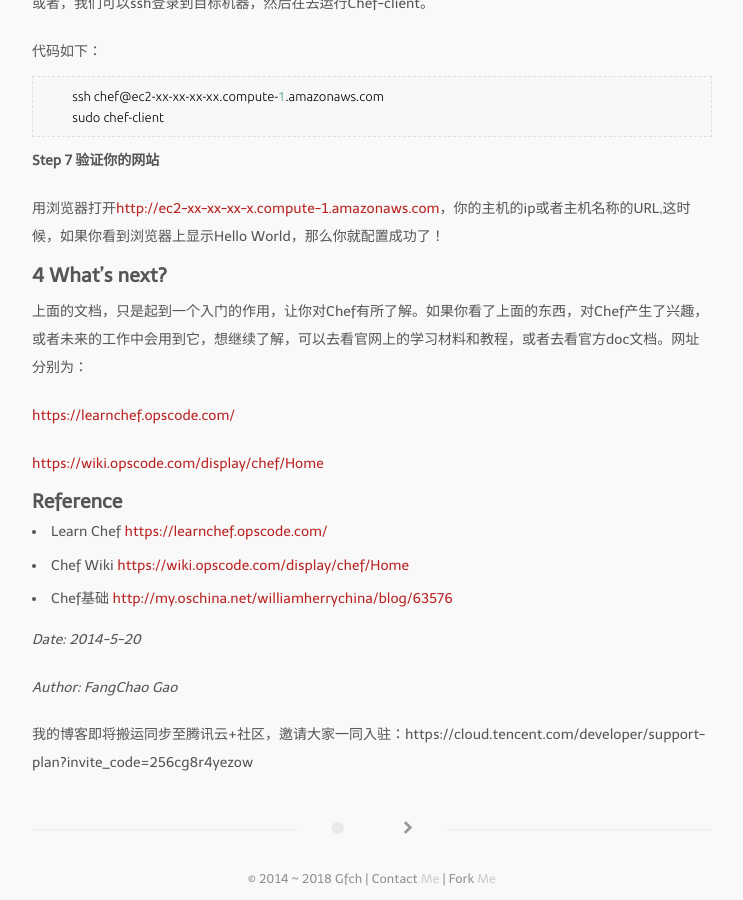
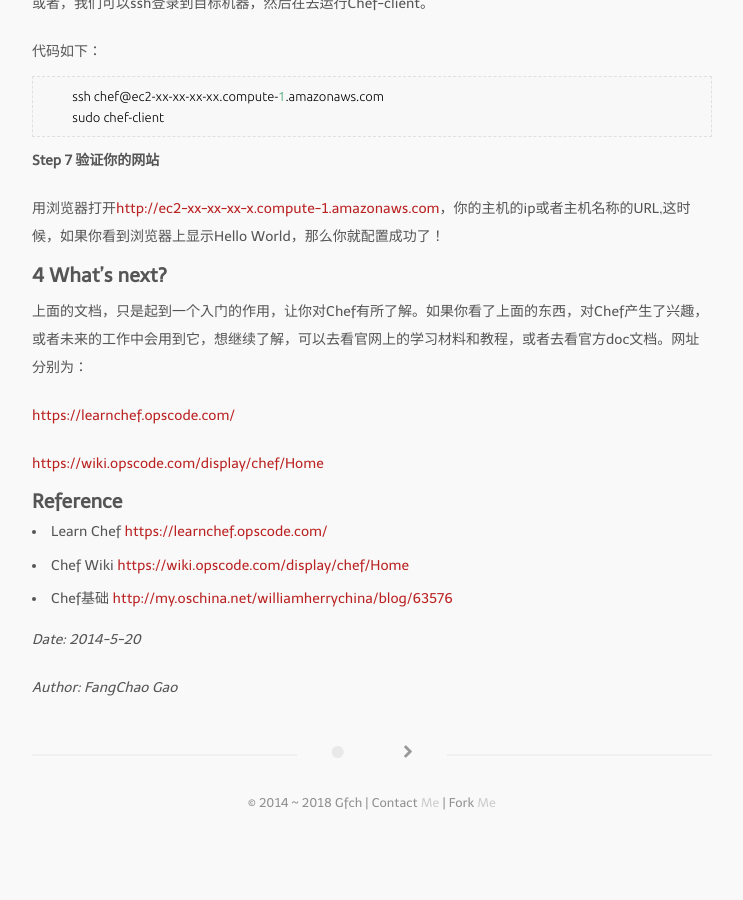
Before and after one commit to gaofc/old-blog, a Jekyll site: the page built from _posts/2014-05-20-Chef.markdown, in a window 1280 px wide and 900 px high, scrolled down 10346 px. Shown: the whole window, without its empty margins (268-1011 px from the left). Built offline with Jekyll 4.4.1, drawn with Linux system fonts in a browser that asks for light colours; comment, search, counter and statistics services are not loaded; after the commit the page ends 11170 px from its top, so only the background shows below that.

Commit message:
remove qcloud link

```diff
--- a/_posts/2014-05-20-Chef.markdown
+++ b/_posts/2014-05-20-Chef.markdown
@@ -376,7 +376,3 @@ run-list决定了这些Recipe的运行顺序。
 *Date: 2014-5-20*
 
 *Author: FangChao Gao*
-
-
-
-我的博客即将搬运同步至腾讯云+社区，邀请大家一同入驻：https://cloud.tencent.com/developer/support-plan?invite_code=256cg8r4yezow
```
